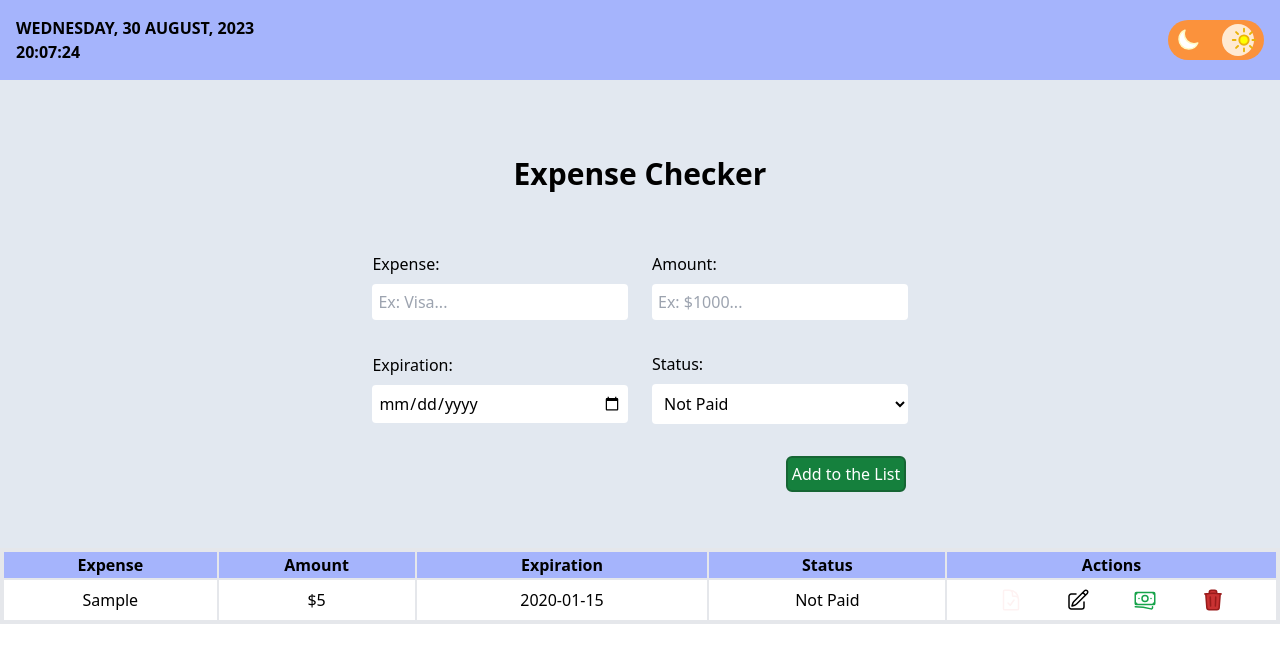
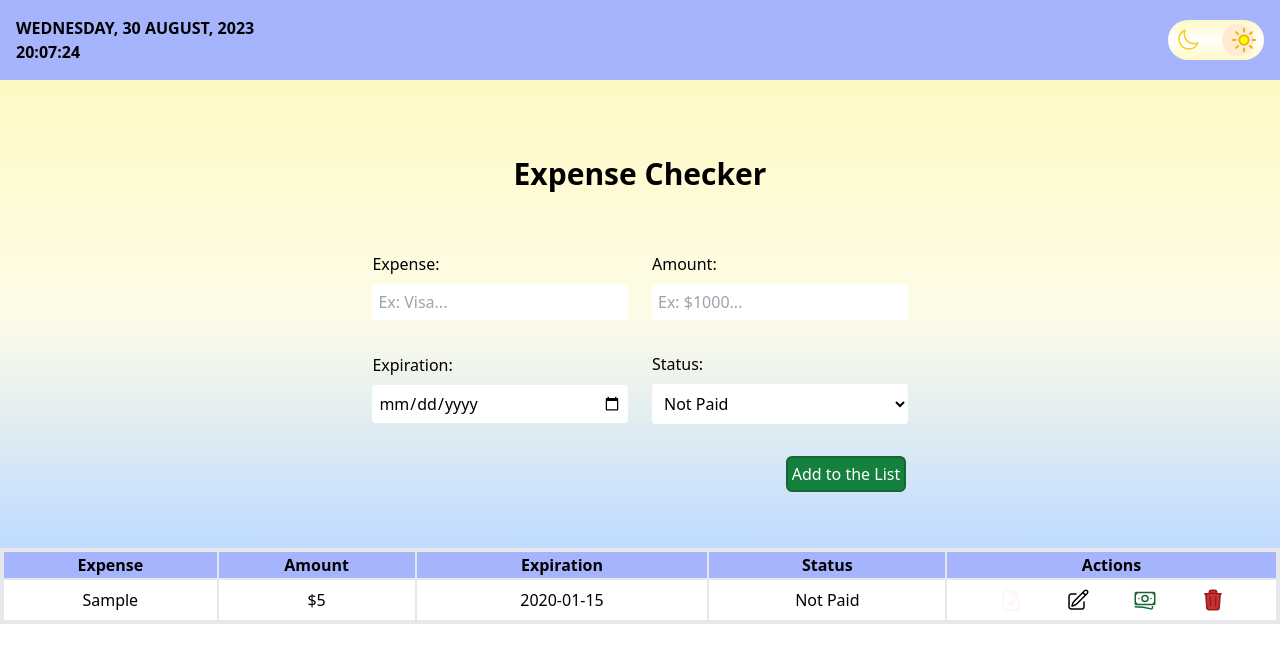
Before and after one commit to estebanCastaneira/expenseChecker, a React (Vite) app: page / in a window 1280 px wide. Both pictures are taken after typing "Sample", "5", "2020-01-15" into the empty fields and a click on the button "Add to the List". Shown: the top 662 px of the page. Built offline with nearby package versions, Linux system fonts and the light colour scheme.

Commit message:
starting with hanldePaid

```diff
--- a/src/App.jsx
+++ b/src/App.jsx
@@ -15,7 +15,7 @@ function App() {
   return (
     <>
       <Header />
-      <main className="py-9 bg-slate-200 dark:bg-indigo-800 dark:text-white flex flex-col items-center">
+      <main className="py-9 bg-gradient-to-t from-blue-200 via-yellow-50 to-yellow-100 dark:bg-gradient-to-t dark:from-black dark:to-indigo-900 dark:text-white flex flex-col items-center">
         <Form expenses={expenses} setExpenses={setExpenses} />
       </main>
       <Table expenses={expenses} setExpenses={setExpenses} />
--- a/src/assets/components/DarkMode.jsx
+++ b/src/assets/components/DarkMode.jsx
@@ -21,7 +21,7 @@ function DarkMode() {
   return (
     <div
       onClick={(e) => handleOnClik(e)}
-      className="w-24 relative flex justify-between items-center bg-orange-400 dark:bg-indigo-800 transition-colors duration-700 hover:cursor-pointer hover:brightness-105 rounded-full p-5"
+      className="w-24 relative flex justify-between items-center bg-gradient-to-t from-yellow-100 via-white to-yellow-100 dark:bg-gradient-to-t dark:from-indigo-900 dark:via-indigo-600 dark:to-indigo-900 hover:cursor-pointer hover:brightness-105 rounded-full p-5"
     >
       <div
         className={`w-8 h-8 rounded-full  absolute  ${
--- a/src/assets/components/Money.jsx
+++ b/src/assets/components/Money.jsx
@@ -1,8 +1,12 @@
-function Money({ handlePaid, i }) {
+function Money({ handlePaid, i, isPaid }) {
   return (
     <span
       onClick={handlePaid}
-      className="text-green-600 dark:text-green-500 hover:cursor-pointer transition-all hover:scale-105 hover:brightness-125"
+      className={`${
+        isPaid
+          ? "text-green-600 dark:text-green-500"
+          : "text-green-800 dark:text-green-100"
+      } hover:cursor-pointer transition-all hover:scale-105 hover:brightness-125`}
     >
       <svg
         xmlns="http://www.w3.org/2000/svg"
--- a/src/assets/components/Moon.jsx
+++ b/src/assets/components/Moon.jsx
@@ -1,6 +1,6 @@
 function Moon({ fill }) {
   return (
-    <span className="text-yellow-100 transform scale-100 dark:scale-125 transition-all absolute left-2">
+    <span className="text-yellow-400 transform scale-100 dark:scale-125 transition-all absolute left-2">
       <svg
         xmlns="http://www.w3.org/2000/svg"
         fill={fill}
--- a/src/assets/layouts/Table.jsx
+++ b/src/assets/layouts/Table.jsx
@@ -100,7 +100,11 @@ function Table({ expenses, setExpenses }) {
                 <div className="flex justify-evenly">
                   <Save editing={editing} id={i} />
                   <Edit handleEdit={handleEdit} id={i} />
-                  <Money handlePaid={handlePaid} id={i} />
+                  <Money
+                    handlePaid={handlePaid}
+                    id={i}
+                    isPaid={expense.isPaid}
+                  />
                   <Delete handleDelete={handleDelete} id={i} />
                 </div>
               </td>
```
